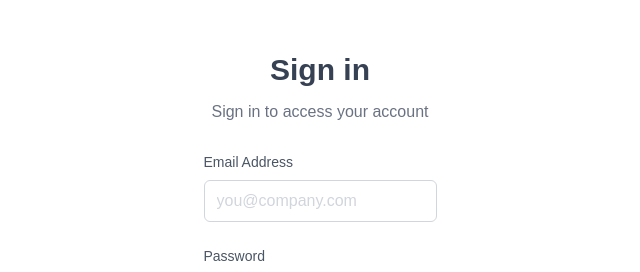
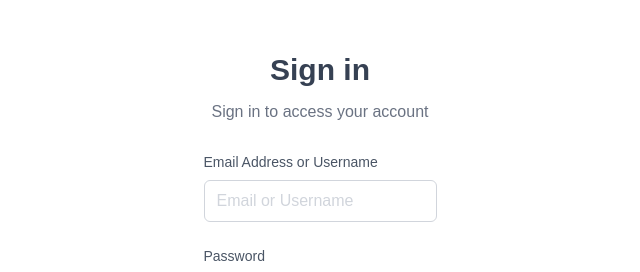
Before and after one commit to PetricaZPC/farmflow, a Next.js app: page /signin in a window 1280 px wide. Shown: the top 272 px of the page, without its empty margins (320-960 px from the left). Built offline with nearby package versions, Linux system fonts and the light colour scheme.

Commit message:
Added Authentication both with Email and Username

```diff
--- a/src/pages/api/auth/login.js
+++ b/src/pages/api/auth/login.js
@@ -1,47 +1,59 @@
-import clientPromise from './mongodb';
-import bcrypt from 'bcryptjs';
-import { setCookie } from 'cookies-next';
-import { v4 as uuidv4 } from 'uuid';
+import clientPromise from "./mongodb";
+import bcrypt from "bcryptjs";
+import { setCookie } from "cookies-next";
+import { v4 as uuidv4 } from "uuid";
 
 export default async function handler(req, res) {
-  if (req.method !== 'POST') {
-    return res.status(405).json({ error: 'Method Not Allowed' });
+  if (req.method !== "POST") {
+    return res.status(405).json({ error: "Method Not Allowed" });
   }
 
-  const { email, password } = req.body;
+  const { emailOrUsername, password } = req.body;
 
-  if (!email || !password) {
-    return res.status(400).json({ error: 'Email and password are required' });
+  if (!emailOrUsername || !password) {
+    return res
+      .status(400)
+      .json({ error: "Email/Username and password are required" });
   }
 
   try {
     const client = await clientPromise;
-    const db = client.db('accounts');
-    const users = db.collection('users');
-    console.log(users);
+    const db = client.db("accounts");
+    const users = db.collection("users");
 
-    const user = await users.findOne({ email });
+    const user = await users.findOne({
+      $or: [
+        { email: emailOrUsername.toLowerCase() },
+        { username: emailOrUsername },
+      ],
+    });
+
     if (!user) {
-      return res.status(400).json({ error: 'User not found' });
+      return res.status(400).json({ error: "User not found" });
     }
 
     const isPasswordValid = await bcrypt.compare(password, user.password);
     if (!isPasswordValid) {
-      return res.status(401).json({ error: 'Invalid credentials' });
+      return res.status(401).json({ error: "Invalid credentials" });
     }
 
     const sessionId = uuidv4();
 
-    await users.updateOne({ email }, { $set: { sessionId } });
+    await users.updateOne({ _id: user._id }, { $set: { sessionId } });
 
-    setCookie('sessionId', sessionId, { req, res, httpOnly: true, maxAge: 3600, sameSite: 'Strict' });
+    setCookie("sessionId", sessionId, {
+      req,
+      res,
+      httpOnly: true,
+      maxAge: 3600,
+      sameSite: "Strict",
+    });
 
     res.status(200).json({
-      message: 'Login successful',
+      message: "Login successful",
     });
-
   } catch (error) {
-    console.error('Error during login:', error);
-    res.status(500).json({ error: 'An error occurred while logging in' });
+    console.error("Error during login:", error);
+    res.status(500).json({ error: "An error occurred while logging in" });
   }
 }
--- a/src/pages/signin.js
+++ b/src/pages/signin.js
@@ -1,34 +1,57 @@
-import React, { useState } from 'react';
-import { useRouter } from 'next/router';
+import React, { useState } from "react";
+import { useRouter } from "next/router";
 
-function SignIn({ toggleForm, email, setEmail, password, setPassword, handleSignIn, error, message }) {
+function SignIn({
+  toggleForm,
+  emailOrUsername,
+  setEmailOrUsername,
+  password,
+  setPassword,
+  handleSignIn,
+  error,
+  message,
+}) {
   return (
     <div>
       <div className="flex items-center min-h-screen bg-white dark:bg-gray-900">
         <div className="container mx-auto">
           <div className="max-w-md mx-auto my-10">
             <div className="text-center">
-              <h1 className="my-3 text-3xl font-semibold text-gray-700 dark:text-gray-200">Sign in</h1>
-              <p className="text-gray-500 dark:text-gray-400">Sign in to access your account</p>
+              <h1 className="my-3 text-3xl font-semibold text-gray-700 dark:text-gray-200">
+                Sign in
+              </h1>
+              <p className="text-gray-500 dark:text-gray-400">
+                Sign in to access your account
+              </p>
             </div>
             <div className="m-7">
               <form onSubmit={handleSignIn}>
                 <div className="mb-6">
-                  <label htmlFor="email" className="block mb-2 text-sm text-gray-600 dark:text-gray-400">Email Address</label>
+                  <label
+                    htmlFor="emailOrUsername"
+                    className="block mb-2 text-sm text-gray-600 dark:text-gray-400"
+                  >
+                    Email Address or Username
+                  </label>
                   <input
-                    type="email"
-                    name="email"
-                    id="email"
-                    placeholder="you@company.com"
+                    type="text"
+                    name="emailOrUsername"
+                    id="emailOrUsername"
+                    placeholder="Email or Username"
                     className="w-full px-3 py-2 placeholder-gray-300 border border-gray-300 rounded-md focus:outline-none focus:ring focus:ring-indigo-100 focus:border-indigo-300 dark:bg-gray-700 dark:text-white dark:placeholder-gray-500 dark:border-gray-600 dark:focus:ring-gray-900 dark:focus:border-gray-500"
-                    value={email}
-                    onChange={(e) => setEmail(e.target.value)}
+                    value={emailOrUsername}
+                    onChange={(e) => setEmailOrUsername(e.target.value)}
                     required
                   />
                 </div>
                 <div className="mb-6">
                   <div className="flex justify-between mb-2">
-                    <label htmlFor="password" className="text-sm text-gray-600 dark:text-gray-400">Password</label>
+                    <label
+                      htmlFor="password"
+                      className="text-sm text-gray-600 dark:text-gray-400"
+                    >
+                      Password
+                    </label>
                   </div>
                   <input
                     type="password"
@@ -44,9 +67,24 @@ function SignIn({ toggleForm, email, setEmail, password, setPassword, handleSign
                 {error && <p className="text-red-500">{error}</p>}
                 {message && <p className="text-green-500">{message}</p>}
                 <div className="mb-6">
-                  <button type="submit" className="w-full px-3 py-4 text-white bg-indigo-500 rounded-md focus:bg-indigo-600 focus:outline-none">Sign in</button>
+                  <button
+                    type="submit"
+                    className="w-full px-3 py-4 text-white bg-indigo-500 rounded-md focus:bg-indigo-600 focus:outline-none"
+                  >
+                    Sign in
+                  </button>
                 </div>
-                <p className="text-sm text-center text-gray-400">Don't have an account? <a href="#!" onClick={toggleForm} className="text-indigo-400 focus:outline-none focus:underline focus:text-indigo-500 dark:focus:border-indigo-800">Sign up</a>.</p>
+                <p className="text-sm text-center text-gray-400">
+                  Don't have an account?{" "}
+                  <a
+                    href="#!"
+                    onClick={toggleForm}
+                    className="text-indigo-400 focus:outline-none focus:underline focus:text-indigo-500 dark:focus:border-indigo-800"
+                  >
+                    Sign up
+                  </a>
+                  .
+                </p>
               </form>
             </div>
           </div>
@@ -56,20 +94,42 @@ function SignIn({ toggleForm, email, setEmail, password, setPassword, handleSign
   );
 }
 
-function SignUp({ toggleForm, email, setEmail, username, setUsername, password, setPassword, confirmPassword, setConfirmPassword, handleSignUp, error, message }) {
+function SignUp({
+  toggleForm,
+  email,
+  setEmail,
+  username,
+  setUsername,
+  password,
+  setPassword,
+  confirmPassword,
+  setConfirmPassword,
+  handleSignUp,
+  error,
+  message,
+}) {
   return (
     <div>
       <div className="flex items-center min-h-screen bg-white dark:bg-gray-900">
         <div className="container mx-auto">
           <div className="max-w-md mx-auto my-10">
             <div className="text-center">
-              <h1 className="my-3 text-3xl font-semibold text-gray-700 dark:text-gray-200">Sign up</h1>
-              <p className="text-gray-500 dark:text-gray-400">Create your account</p>
+              <h1 className="my-3 text-3xl font-semibold text-gray-700 dark:text-gray-200">
+                Sign up
+              </h1>
+              <p className="text-gray-500 dark:text-gray-400">
+                Create your account
+              </p>
             </div>
             <div className="m-7">
               <form onSubmit={handleSignUp}>
                 <div className="mb-6">
-                  <label htmlFor="email" className="block mb-2 text-sm text-gray-600 dark:text-gray-400">Email Address</label>
+                  <label
+                    htmlFor="email"
+                    className="block mb-2 text-sm text-gray-600 dark:text-gray-400"
+                  >
+                    Email Address
+                  </label>
                   <input
                     type="email"
                     name="email"
@@ -82,7 +142,12 @@ function SignUp({ toggleForm, email, setEmail, username, setUsername, password,
                   />
                 </div>
                 <div className="mb-6">
-                  <label htmlFor="username" className="block mb-2 text-sm text-gray-600 dark:text-gray-400">Username</label>
+                  <label
+                    htmlFor="username"
+                    className="block mb-2 text-sm text-gray-600 dark:text-gray-400"
+                  >
+                    Username
+                  </label>
                   <input
                     type="text"
                     name="username"
@@ -97,7 +162,12 @@ function SignUp({ toggleForm, email, setEmail, username, setUsername, password,
                 </div>
                 <div className="mb-6">
                   <div className="flex justify-between mb-2">
-                    <label htmlFor="password" className="text-sm text-gray-600 dark:text-gray-400">Password</label>
+                    <label
+                      htmlFor="password"
+                      className="text-sm text-gray-600 dark:text-gray-400"
+                    >
+                      Password
+                    </label>
                   </div>
                   <input
                     type="password"
@@ -113,7 +183,12 @@ function SignUp({ toggleForm, email, setEmail, username, setUsername, password,
                 </div>
                 <div className="mb-6">
                   <div className="flex justify-between mb-2">
-                    <label htmlFor="confirm-password" className="text-sm text-gray-600 dark:text-gray-400">Confirm password</label>
+                    <label
+                      htmlFor="confirm-password"
+                      className="text-sm text-gray-600 dark:text-gray-400"
+                    >
+                      Confirm password
+                    </label>
                   </div>
                   <input
                     type="password"
@@ -129,9 +204,24 @@ function SignUp({ toggleForm, email, setEmail, username, setUsername, password,
                 {error && <p className="text-red-500">{error}</p>}
                 {message && <p className="text-green-500">{message}</p>}
                 <div className="mb-6">
-                  <button type="submit" className="w-full px-3 py-4 text-white bg-indigo-500 rounded-md focus:bg-indigo-600 focus:outline-none">Sign up</button>
+                  <button
+                    type="submit"
+                    className="w-full px-3 py-4 text-white bg-indigo-500 rounded-md focus:bg-indigo-600 focus:outline-none"
+                  >
+                    Sign up
+                  </button>
                 </div>
-                <p className="text-sm text-center text-gray-400">Already have an account? <a href="#!" onClick={toggleForm} className="text-indigo-400 focus:outline-none focus:underline focus:text-indigo-500 dark:focus:border-indigo-800">Sign in</a>.</p>
+                <p className="text-sm text-center text-gray-400">
+                  Already have an account?{" "}
+                  <a
+                    href="#!"
+                    onClick={toggleForm}
+                    className="text-indigo-400 focus:outline-none focus:underline focus:text-indigo-500 dark:focus:border-indigo-800"
+                  >
+                    Sign in
+                  </a>
+                  .
+                </p>
               </form>
             </div>
           </div>
@@ -143,43 +233,44 @@ function SignUp({ toggleForm, email, setEmail, username, setUsername, password,
 
 export default function AuthPage() {
   const [isSignIn, setIsSignIn] = useState(true);
-  const [email, setEmail] = useState('');
-  const [username, setUsername] = useState('');
-  const [password, setPassword] = useState('');
-  const [confirmPassword, setConfirmPassword] = useState('');
-  const [error, setError] = useState('');
-  const [message, setMessage] = useState('');
+  const [emailOrUsername, setEmailOrUsername] = useState("");
+  const [email, setEmail] = useState("");
+  const [username, setUsername] = useState("");
+  const [password, setPassword] = useState("");
+  const [confirmPassword, setConfirmPassword] = useState("");
+  const [error, setError] = useState("");
+  const [message, setMessage] = useState("");
   const router = useRouter();
 
   const toggleForm = () => {
     setIsSignIn(!isSignIn);
-    setError('');
-    setMessage('');
+    setError("");
+    setMessage("");
   };
 
   const handleSignIn = async (e) => {
     e.preventDefault();
     try {
-      const res = await fetch('/api/auth/login', {
-        method: 'POST',
+      const res = await fetch("/api/auth/login", {
+        method: "POST",
         headers: {
-          'Content-Type': 'application/json',
+          "Content-Type": "application/json",
         },
-        body: JSON.stringify({ email, password }),
+        body: JSON.stringify({ emailOrUsername, password }),
       });
 
       const data = await res.json();
       if (res.ok) {
         setMessage(data.message);
-        setError('');
-        router.push('/map');
+        setError("");
+        router.push("/map");
       } else {
         setError(data.error);
-        setMessage('');
+        setMessage("");
       }
     } catch (error) {
-      setError('An error occurred while signing in');
-      setMessage('');
+      setError("An error occurred while signing in");
+      setMessage("");
     }
   };
 
@@ -187,42 +278,42 @@ export default function AuthPage() {
     e.preventDefault();
 
     if (!username.trim()) {
-      setError('Username is required');
+      setError("Username is required");
       return;
     }
 
     if (password !== confirmPassword) {
-      setError('Passwords do not match');
+      setError("Passwords do not match");
       return;
     }
 
     try {
-      const res = await fetch('/api/auth/register', {
-        method: 'POST',
+      const res = await fetch("/api/auth/register", {
+        method: "POST",
         headers: {
-          'Content-Type': 'application/json',
+          "Content-Type": "application/json",
         },
         body: JSON.stringify({ email, username, password }),
       });
 
       const data = await res.json();
       if (res.ok) {
-        setMessage('Account created successfully! Please sign in.');
-        setError('');
+        setMessage("Account created successfully! Please sign in.");
+        setError("");
 
-        setPassword('');
-        setConfirmPassword('');
+        setPassword("");
+        setConfirmPassword("");
 
         setTimeout(() => {
           setIsSignIn(true);
         }, 1500);
       } else {
         setError(data.error);
-        setMessage('');
+        setMessage("");
       }
     } catch (error) {
-      setError('An error occurred while signing up');
-      setMessage('');
+      setError("An error occurred while signing up");
+      setMessage("");
     }
   };
 
@@ -231,8 +322,8 @@ export default function AuthPage() {
       {isSignIn ? (
         <SignIn
           toggleForm={toggleForm}
-          email={email}
-          setEmail={setEmail}
+          emailOrUsername={emailOrUsername}
+          setEmailOrUsername={setEmailOrUsername}
           password={password}
           setPassword={setPassword}
           handleSignIn={handleSignIn}
```
